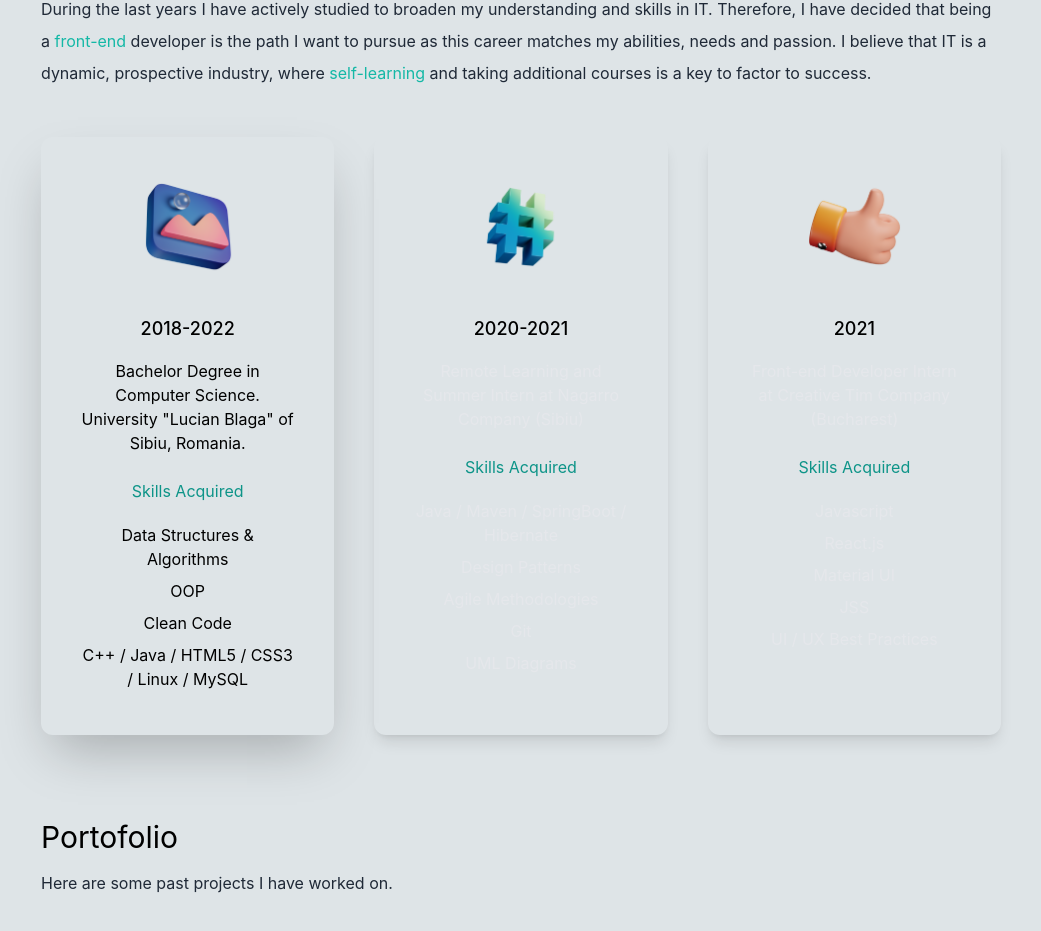
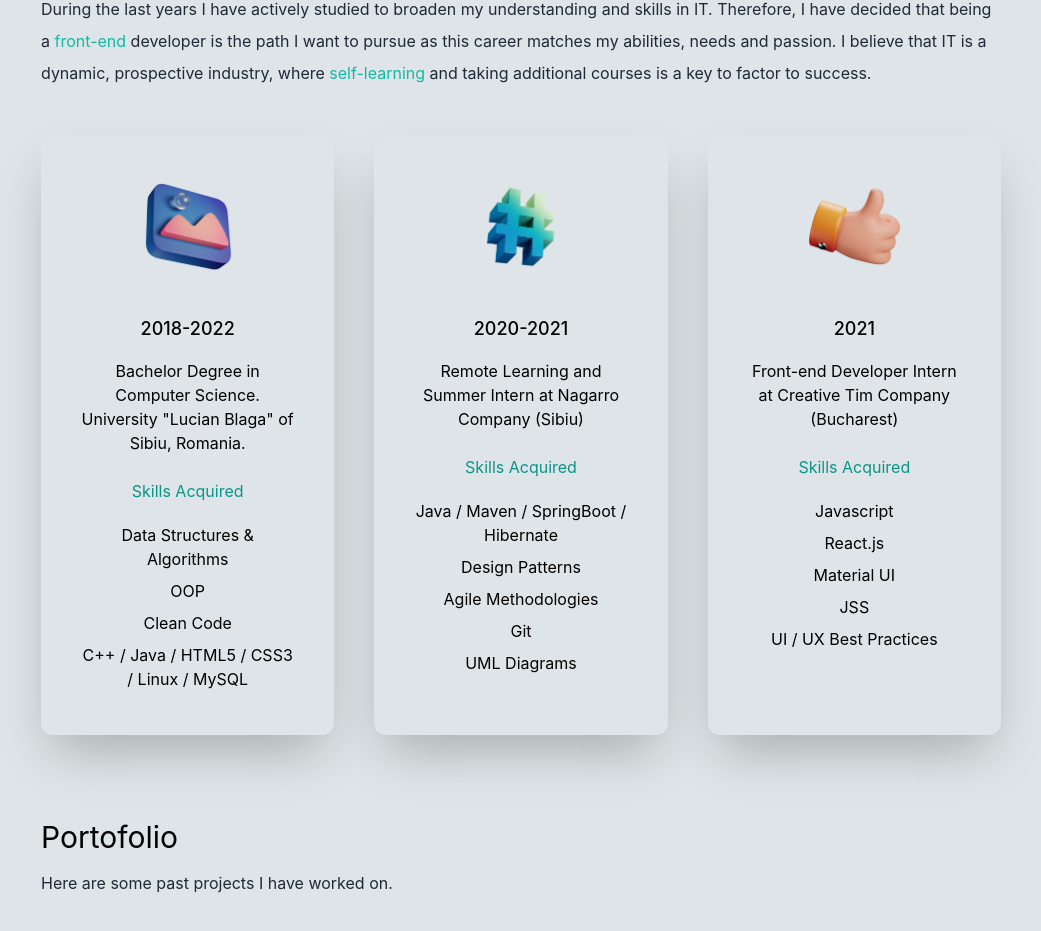
Before and after one commit to adrianursu/adrian-ursu, a Next.js app: page / in a window 1280 px wide. Shown: the part 975-1906 px from the top of the page, without its empty margins (119-1160 px from the left). Built offline with nearby package versions, Linux system fonts and the light colour scheme.

Commit message:
updated cards + added alt properties to images

```diff
--- a/pages/index.js
+++ b/pages/index.js
@@ -154,24 +154,24 @@ export default function Home() {
                 C++ / Java / HTML5 / CSS3 / Linux / MySQL
               </p>
             </div>
-            <div className="text-center shadow-lg p-10 rounded-xl my-10 dark:bg-gray-800 flex-1">
+            <div className="text-center shadow-2xl p-10 rounded-xl my-10 dark:bg-gray-800 flex-1">
               <Image src={code} width={100} height={100} alt="code-image" />
               <h3 className="text-lg font-medium pt-8 pb-2 dark:text-gray-200 ">
                 2020-2021
               </h3>
-              <p className="text-gray-200 py-2">
+              <p className=" py-2 dark:text-gray-200">
                 Remote Learning and Summer Intern at Nagarro Company (Sibiu)
               </p>
               <h4 className="py-4 text-teal-600">Skills Acquired</h4>
-              <p className="text-gray-200 py-1">
+              <p className=" py-1 dark:text-gray-200">
                 Java / Maven / SpringBoot / Hibernate
               </p>
-              <p className="text-gray-200 py-1">Design Patterns</p>
-              <p className="text-gray-200 py-1">Agile Methodologies</p>
-              <p className="text-gray-200 py-1">Git</p>
-              <p className="text-gray-200 py-1">UML Diagrams</p>
+              <p className=" py-1 dark:text-gray-200">Design Patterns</p>
+              <p className=" py-1 dark:text-gray-200">Agile Methodologies</p>
+              <p className=" py-1 dark:text-gray-200">Git</p>
+              <p className=" py-1 dark:text-gray-200">UML Diagrams</p>
             </div>
-            <div className="text-center shadow-lg p-10 rounded-xl my-10 dark:bg-gray-800 flex-1">
+            <div className="text-center shadow-2xl p-10 rounded-xl my-10 dark:bg-gray-800 flex-1">
               <Image
                 src={consulting}
                 width={100}
@@ -181,15 +181,15 @@ export default function Home() {
               <h3 className="text-lg font-medium pt-8 pb-2 dark:text-gray-200">
                 2021
               </h3>
-              <p className="text-gray-200 py-2">
+              <p className=" py-2 dark:text-gray-200">
                 Front-end Developer Intern at Creative Tim Company (Bucharest)
               </p>
               <h4 className="py-4 text-teal-600">Skills Acquired</h4>
-              <p className="text-gray-200 py-1">Javascript</p>
-              <p className="text-gray-200 py-1">React.js</p>
-              <p className="text-gray-200 py-1">Material UI</p>
-              <p className="text-gray-200 py-1">JSS</p>
-              <p className="text-gray-200 py-1">UI / UX Best Practices</p>
+              <p className=" py-1 dark:text-gray-200">Javascript</p>
+              <p className=" py-1 dark:text-gray-200">React.js</p>
+              <p className=" py-1 dark:text-gray-200">Material UI</p>
+              <p className=" py-1 dark:text-gray-200">JSS</p>
+              <p className=" py-1 dark:text-gray-200">UI / UX Best Practices</p>
             </div>
           </div>
         </section>
@@ -208,6 +208,7 @@ export default function Home() {
                 height={"100%"}
                 layout="responsive"
                 src={maiestria}
+                alt="maiestria.com"
               />
             </div>
             <div className="basis-1/3 flex-1">
@@ -217,6 +218,7 @@ export default function Home() {
                 height={"100%"}
                 layout="responsive"
                 src={chat}
+                alt="chat app"
               />
             </div>
             <div className="basis-1/3 flex-1">
@@ -226,6 +228,7 @@ export default function Home() {
                 height={"100%"}
                 layout="responsive"
                 src={myPaint}
+                alt="paint done in c#"
               />
             </div>
             <div className="basis-1/3 flex-1">
@@ -235,6 +238,7 @@ export default function Home() {
                 height={"100%"}
                 layout="responsive"
                 src={dashboard}
+                alt="creative-tim-dashboard"
               />
             </div>
             <div className="basis-1/3 flex-1">
@@ -244,6 +248,7 @@ export default function Home() {
                 height={"100%"}
                 layout="responsive"
                 src={dogs}
+                alt="dogs-breeds-project"
               />
             </div>
             <div className="basis-1/3 flex-1">
@@ -253,6 +258,7 @@ export default function Home() {
                 height={"100%"}
                 layout="responsive"
                 src={magdacesti}
+                alt="magdacesti.md"
               />
             </div>
           </div>
```
